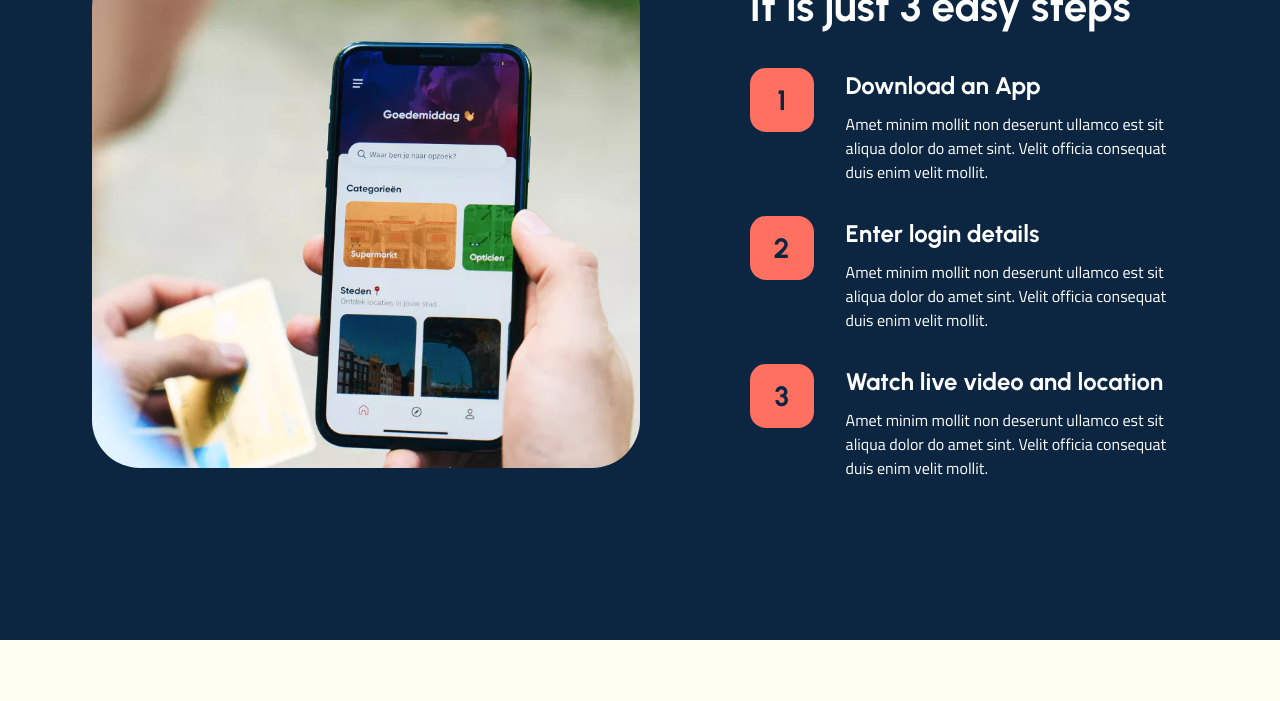
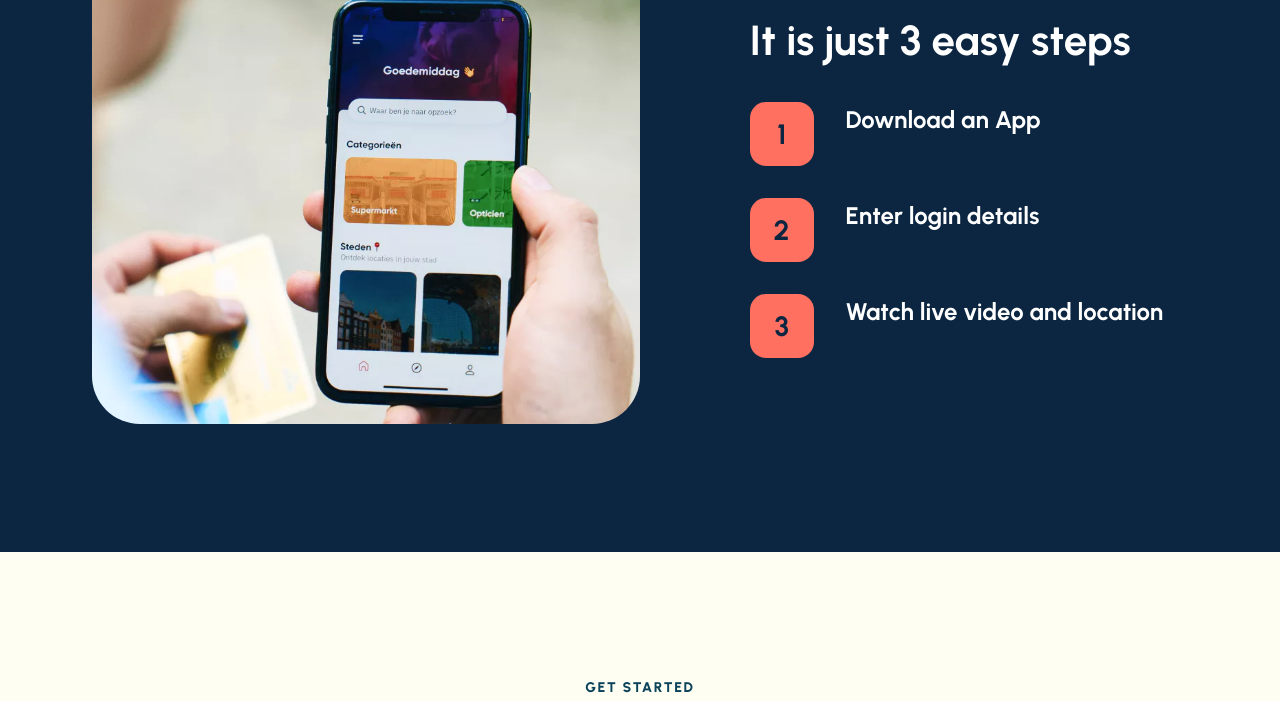
Before and after one commit to RohitMudgil/Camtra, a website built with Parcel: page index.html in a window 1280 px wide. Shown: the part 3330-4031 px from the top of the page. Built offline with nearby package versions, Linux system fonts and the light colour scheme.

Commit message:
Update index.html

```diff
--- a/index.html
+++ b/index.html
@@ -214,9 +214,9 @@
                 <div class="home-container04">
                   <span class="home-title1">Download an App</span>
                   <span class="home-text28">
-                    Amet minim mollit non deserunt ullamco est sit aliqua dolor
+<!--                     Amet minim mollit non deserunt ullamco est sit aliqua dolor
                     do amet sint. Velit officia consequat duis enim velit
-                    mollit.
+                    mollit. -->
                   </span>
                 </div>
               </div>
@@ -227,9 +227,9 @@
                 <div class="home-container05">
                   <span class="home-title2">Enter login details</span>
                   <span class="home-text30">
-                    Amet minim mollit non deserunt ullamco est sit aliqua dolor
+<!--                     Amet minim mollit non deserunt ullamco est sit aliqua dolor
                     do amet sint. Velit officia consequat duis enim velit
-                    mollit.
+                    mollit. -->
                   </span>
                 </div>
               </div>
@@ -240,9 +240,9 @@
                 <div class="home-container06">
                   <span class="home-title3">Watch live video and location</span>
                   <span class="home-text32">
-                    Amet minim mollit non deserunt ullamco est sit aliqua dolor
+<!--                     Amet minim mollit non deserunt ullamco est sit aliqua dolor
                     do amet sint. Velit officia consequat duis enim velit
-                    mollit.
+                    mollit. -->
                   </span>
                 </div>
               </div>
@@ -360,8 +360,8 @@
                   </div>
                   <div data-type="accordion-content" class="question-content">
                     <span class="home-text50">
-                      Right now we are trying to improve our product and focus on customer
-                      satisfaction. Hence we are currently available in Delhi.
+                      We are continuously improving our product and focus on customer
+                      satisfaction. As of now, we are available in Delhi.
                     </span>
                   </div>
                 </div>
```
